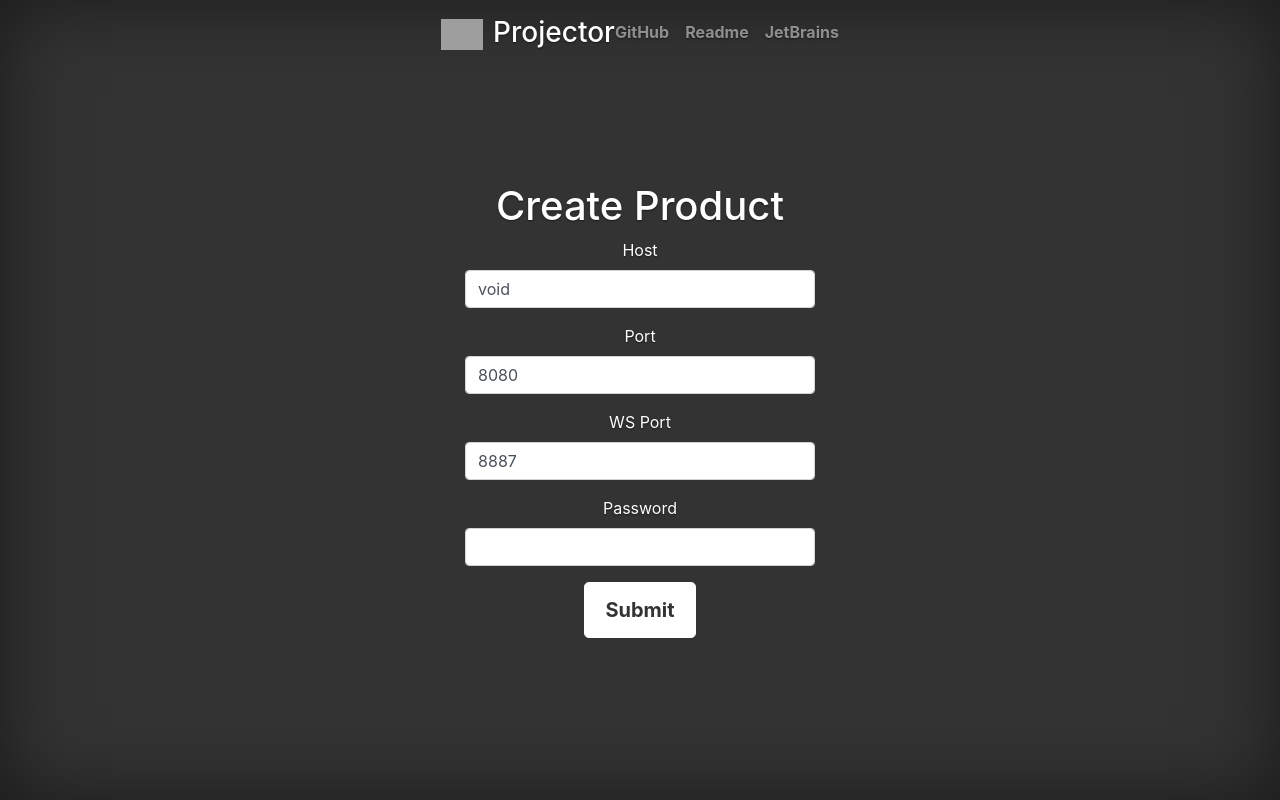
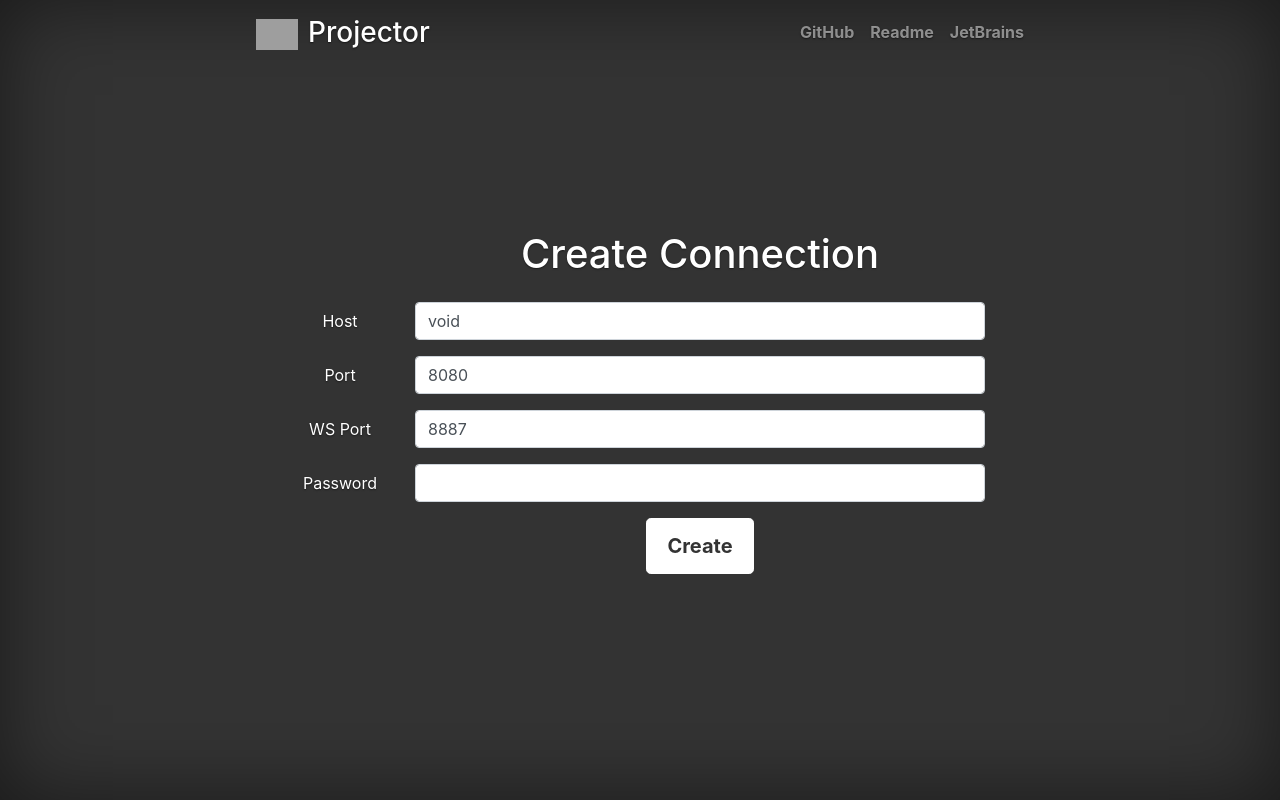
Before and after one commit to olegchir/projector-electron, an Angular app: page /pconnection/create in a window 1280 px wide. Built offline with nearby package versions, Linux system fonts and the light colour scheme; grey boxes are pictures that could not be loaded.

Commit message:
better forms

```diff
--- a/src/app/pconnection/create/create.component.html
+++ b/src/app/pconnection/create/create.component.html
@@ -1,22 +1,42 @@
-<div>
-  <h1>Create Product</h1>
+<div class="container cont-md">
+  <div class="form-group row">
+    <div class="col-sm-2">&nbsp;</div>
+    <div class="col-sm-10">
+      <h1 *ngIf="!isUpdate">Create Connection</h1>
+      <h1 *ngIf="isUpdate">Update Connection</h1>
+    </div>
+  </div>
   <form [formGroup]="pconnectionForm" (ngSubmit)="submitForm()" novalidate>
-    <div class="form-group">
-      <label>Host</label>
-      <input type="text" formControlName="host" class="form-control">
+    <div class="form-group row">
+      <label class="col-sm-2 col-form-label">Host</label>
+      <div class="col-sm-10">
+        <input type="text" formControlName="host" class="form-control">
+      </div>
     </div>
-    <div class="form-group">
-      <label>Port</label>
-      <input type="text" formControlName="port"  class="form-control">
+    <div class="form-group row">
+      <label class="col-sm-2 col-form-label">Port</label>
+      <div class="col-sm-10">
+        <input type="text" formControlName="port"  class="form-control">
+      </div>
     </div>
-    <div class="form-group">
-      <label>WS Port</label>
-      <input type="text" formControlName="wsport" class="form-control">
+    <div class="form-group row">
+      <label class="col-sm-2 col-form-label">WS Port</label>
+      <div class="col-sm-10">
+        <input type="text" formControlName="wsport" class="form-control">
+      </div>
     </div>
-    <div class="form-group">
-      <label>Password</label>
-      <input type="password" formControlName="password" class="form-control">
+    <div class="form-group row">
+      <label class="col-sm-2 col-form-label">Password</label>
+      <div class="col-sm-10">
+        <input type="password" formControlName="password" class="form-control">
+      </div>
     </div>
-    <button type="submit" class="btn btn-lg btn-main">Submit</button>
+    <div class="form-group row">
+      <div class="col-sm-2">&nbsp;</div>
+      <div class="col-sm-10">
+        <button *ngIf="!isUpdate" type="submit" class="btn btn-lg btn-main">Create</button>
+        <button *ngIf="isUpdate" type="submit" class="btn btn-lg btn-main">Update</button>
+      </div>
+    </div>
   </form>
 </div>
--- a/src/app/pconnection/create/create.component.ts
+++ b/src/app/pconnection/create/create.component.ts
@@ -16,6 +16,7 @@ export class CreateComponent implements OnInit {
   pconnectionForm: FormGroup;
   pconnectionForUpdate: Pconnection;
   pconnectionForUpdateId: number;
+  isUpdate: boolean;
 
   constructor(
     public fb: FormBuilder,
@@ -29,6 +30,8 @@ export class CreateComponent implements OnInit {
     this.pconnectionForUpdateId = this.route.snapshot.params.pconnectionId;
     console.log(this.pconnectionForUpdateId);
     if ( typeof this.pconnectionForUpdateId !== 'undefined' ) {
+      this.isUpdate = true;
+
       this.pconnectionService.getById(this.pconnectionForUpdateId).subscribe(pcon => {
         console.log(pcon)
         this.pconnectionForUpdate = pcon;
@@ -43,6 +46,8 @@ export class CreateComponent implements OnInit {
 
       })
     } else {
+      this.isUpdate = false;
+
       this.pconnectionForm = this.fb.group({
         host: ['void'],
         port: 8080,
--- a/src/app/pconnection/home/home.component.html
+++ b/src/app/pconnection/home/home.component.html
@@ -25,10 +25,10 @@
         </thead>
         <tbody>
         <tr *ngFor="let pconnection of pconnections"  scope="row">
-          <td>{{pconnection.id}}</td>
-          <td>{{pconnection.host}}</td>
-          <td>{{pconnection.port}}</td>
-          <td>{{pconnection.wsport}}</td>
+          <td class="align-middle">{{pconnection.id}}</td>
+          <td class="align-middle">{{pconnection.host}}</td>
+          <td class="align-middle">{{pconnection.port}}</td>
+          <td class="align-middle">{{pconnection.wsport}}</td>
           <td class='hidden'>{{pconnection.password}}</td>
           <td>
             <div class="btn-group btn-group-toggle" data-toggle="buttons">
--- a/src/index.html
+++ b/src/index.html
@@ -11,7 +11,7 @@
 <body class="text-center">
   <app-root class="cover-container d-flex h-100 p-3 mx-auto flex-column"></app-root>
   <script src="assets/js/jquery-3.5.1.slim.min.js" integrity="sha384-DfXdz2htPH0lsSSs5nCTpuj/zy4C+OGpamoFVy38MVBnE+IbbVYUew+OrCXaRkfj" crossorigin="anonymous"></script>
-  <script>window.jQuery || document.write('<script src="../../assets/js/vendor/jquery-slim.min.js"><\/script>')</script>
+  <script>window.jQuery || document.write('<script src="assets/js/jquery-3.5.1.slim.min.js"><\/script>')</script>
   <script src="assets/js/popper.min.js" integrity="sha384-9/reFTGAW83EW2RDu2S0VKaIzap3H66lZH81PoYlFhbGU+6BZp6G7niu735Sk7lN" crossorigin="anonymous"></script>
   <script src="assets/js/bootstrap.min.js" integrity="sha384-B4gt1jrGC7Jh4AgTPSdUtOBvfO8shuf57BaghqFfPlYxofvL8/KUEfYiJOMMV+rV" crossorigin="anonymous"></script>
 </body>
```
